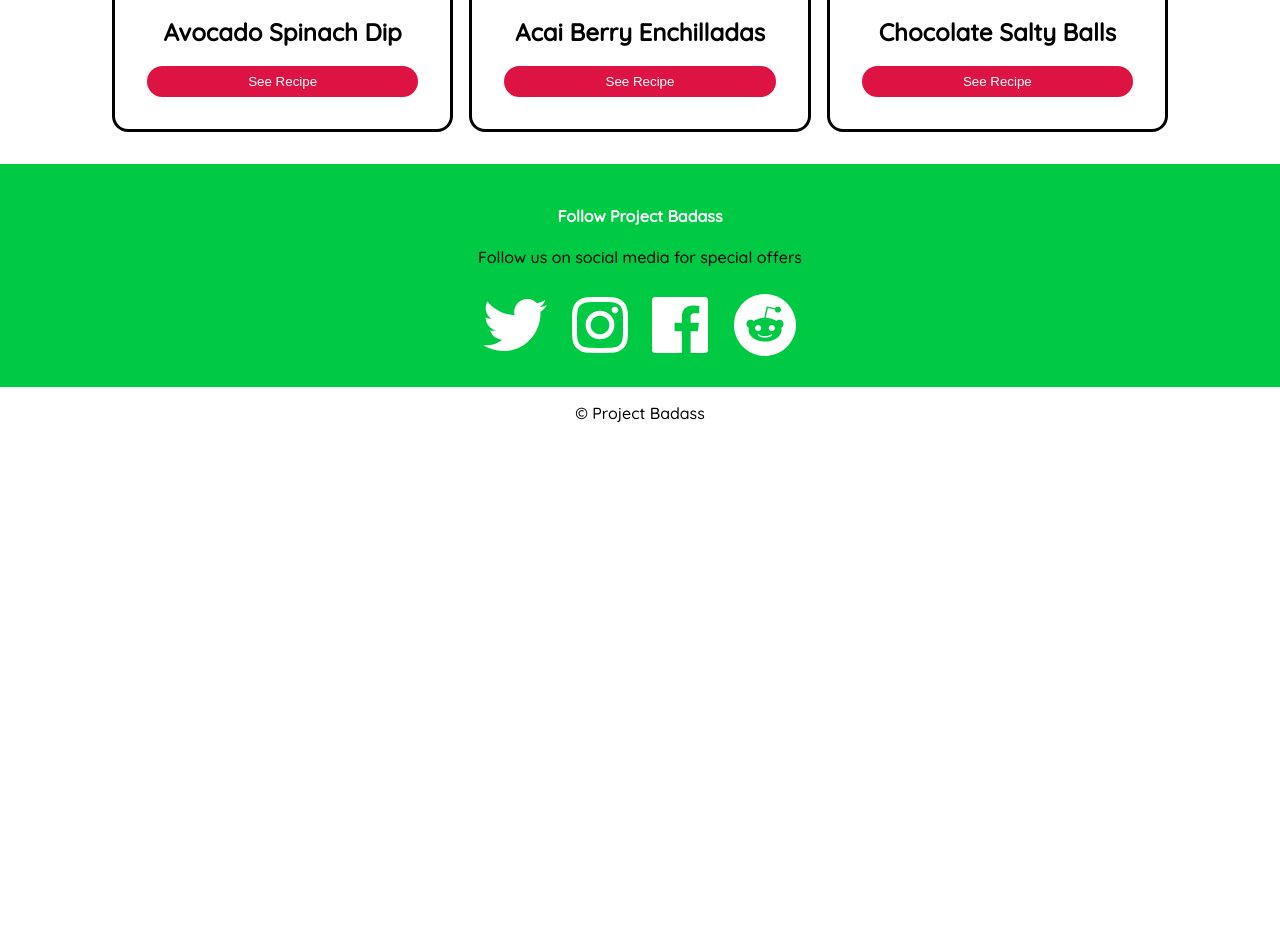
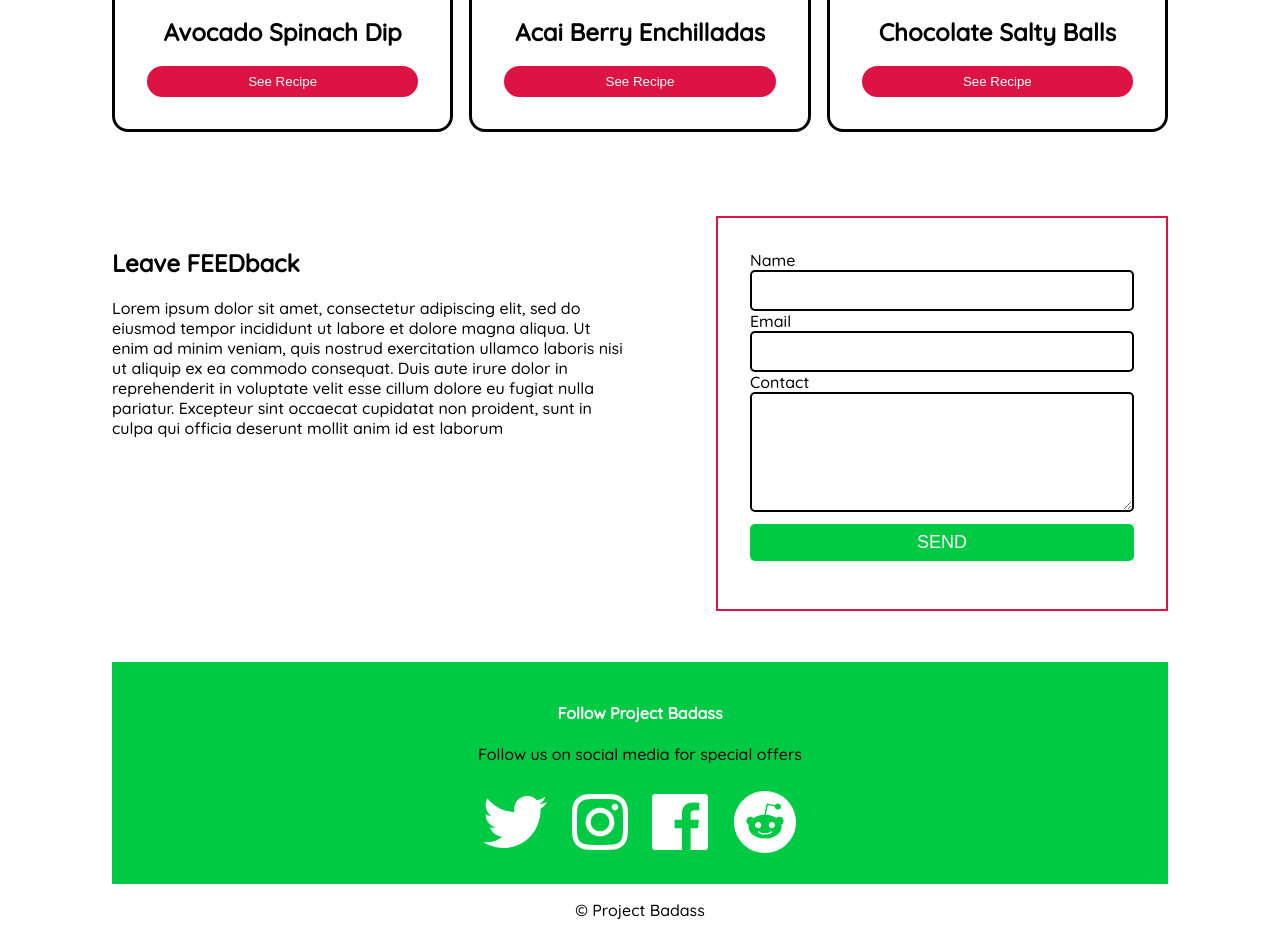
Before and after one commit to mrheffern/ProjectBadAss, a plain HTML site: page index.html in a window 1280 px wide. Shown: the part 1714-2650 px from the top of the page. Before the commit the page ends 2153 px from the top, so only its background shows below. Drawn offline with nearby package versions, Linux system fonts and the light colour scheme.

Commit message:
Added Feedback section, above feedback will be a good spot for the app.

```diff
--- a/index.html
+++ b/index.html
@@ -45,6 +45,7 @@
               culpa qui officia deserunt mollit anim id est laborum."</p>
 
           </section>
+
 
           <main class="meals"> <!--going w/ a top 8 for grid-->
 
@@ -104,7 +105,74 @@
 
           </main>
         </div>
+<div>
 
+<!--new stuff 6/18 tags need css -->
+          <div class="clearfix-padding"></div>
+            <section class="left-col">
+              <h1> Leave FEEDback </h1>
+              <p>Lorem ipsum dolor sit amet, consectetur adipiscing elit,
+                sed do eiusmod tempor incididunt ut labore et dolore magna aliqua.
+                 Ut enim ad minim veniam, quis nostrud exercitation ullamco laboris nisi ut aliquip
+                 ex ea commodo consequat. Duis aute irure dolor in reprehenderit in
+                  voluptate velit esse cillum dolore eu fugiat nulla pariatur. Excepteur sint
+                   occaecat cupidatat non proident, sunt in culpa qui officia deserunt mollit anim
+                    id est laborum
+              </p>
+            </section>
+            <section class="sidebar">
+              <form>
+                <label for="name">
+                  Name
+                </label>
+                <input type="text" id="name">
+
+                <label for="email">
+                  Email
+                </label>
+
+                <input type="email" id="email">
+
+                <label for="message">
+                  Contact
+                </label>
+
+                <textarea name="message" id="message" rows="5" cols="50"></textarea>
+
+                <input type="submit" value="Send" id="sendbtn">
+
+
+              </form>
+
+              <!-- Form Attempt 1, looks like TRASH
+              <form id="simpleForm">
+                   <div>
+                    <label for="myName">Name:</label>
+                    <input type="text" name="myName" id="myName">
+
+                  </div>
+                  <div>
+                    <label for="email">Email:</label>
+                    <input type="text" name="email" id="email">
+                  </div>
+                  <div>
+                    <label for="comments">Comments</label>
+                    <textarea name="comments" id="comments" rows="5" cols="50"></textarea>
+                  </div>
+                  <div id="theSubmit">
+                    <input type="submit" value="  Send Now  ">
+                  </div>
+              </form> -->
+
+
+            </section>
+
+            </div>
+
+        <div>
+
+          <!-- End New STuff 6/18 -->
+<div class="clearfix-padding"> </div>
           <section class="social">
             <div class="container">
                   <h4>Follow Project Badass</h4>
@@ -125,6 +193,8 @@
 
           </section>
 
+        </div>
+
           <footer class="second">
           <p> &copy; Project Badass </p>
         </footer>
--- a/style.css
+++ b/style.css
@@ -3,6 +3,8 @@ body {
     padding-top: : 70px;
     font-family: Quicksand;
 }
+
+
 
 nav {
     position: fixed;
@@ -137,6 +139,7 @@ article {
     border: 3px solid black;
     border-radius: 1rem;
     padding: 2rem;
+
 }
 .recipe h1 {
   text-align: center;
@@ -159,6 +162,80 @@ article {
   margin: 0;
 }
 
+/* .right-sidebar {
+  float: right;
+/* This moves the sidebar where i want it, but brings up the social section into the same section or
+row in the grid, super aannyoing*/
+
+.clearfix-padding {
+    clear: both;
+    padding: 2%;
+}
+
+.left-col {
+  float: left;
+  margin: 0 auto;
+  width: 40%;
+  height: auto;
+  padding: 1%;
+  padding-left: 7rem;
+}
+
+.sidebar {
+   float: right;
+  /*  margin: 0 auto;
+    width: 30%;
+    height: auto; */
+    margin-right: 7rem;
+    width: 30%;
+    border:2px solid #dd1343;
+    padding:2rem;
+
+      input, textarea{
+        display: block;
+        width: 100%;
+        border: 2px solid;
+        padding: .5rem;
+        font-size: 18px;
+        border-radius: 5px;
+
+      }
+}
+
+#sendBtn{
+      border: 0;
+      background: #00c943;
+      padding: .5rem;
+      color: #fff;
+      margin:1 rem 0;
+      text-transform: uppercase;
+      cursor: pointer;
+}
+
+
+label {
+  float: left;
+  width: 90px;
+  text-align: left;
+  padding-right: 12px;
+  clear: left;
+}
+
+##email {
+  float: left;
+  text-align: left;
+
+}
+
+input, textarea {
+  margin-top: 12px;
+}
+
+#theSubmit{
+  padding: 15px;
+  text-align: center;
+}
+
 .social h4 {
   color: #fff;
 }
@@ -166,8 +243,15 @@ article {
   text-align: center;
   background: #00c943;
   background opacity: 0.6;
+  display: grid;
+  grid-template-columns: auto(center, minmax(300px,1fr)); /*each colum is a min of 300px and a max of sharing the space so each one is the same as each other */
+  grid-gap: 1rem;
   padding-bottom: 20px;
   padding-top: 20px;
+  margin-right: 7rem;
+  margin-left: 7rem;
+
+
 
 }
 .social a {
```
